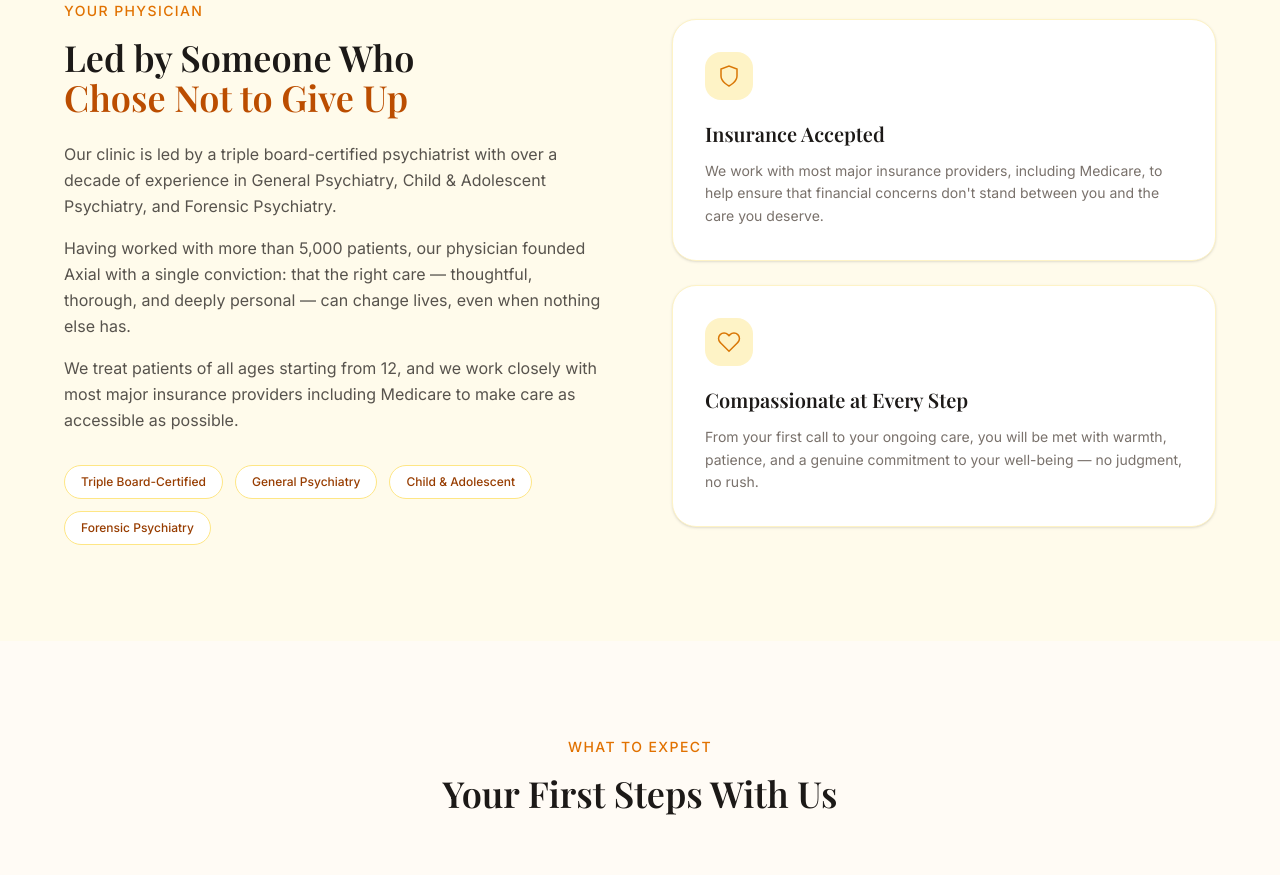
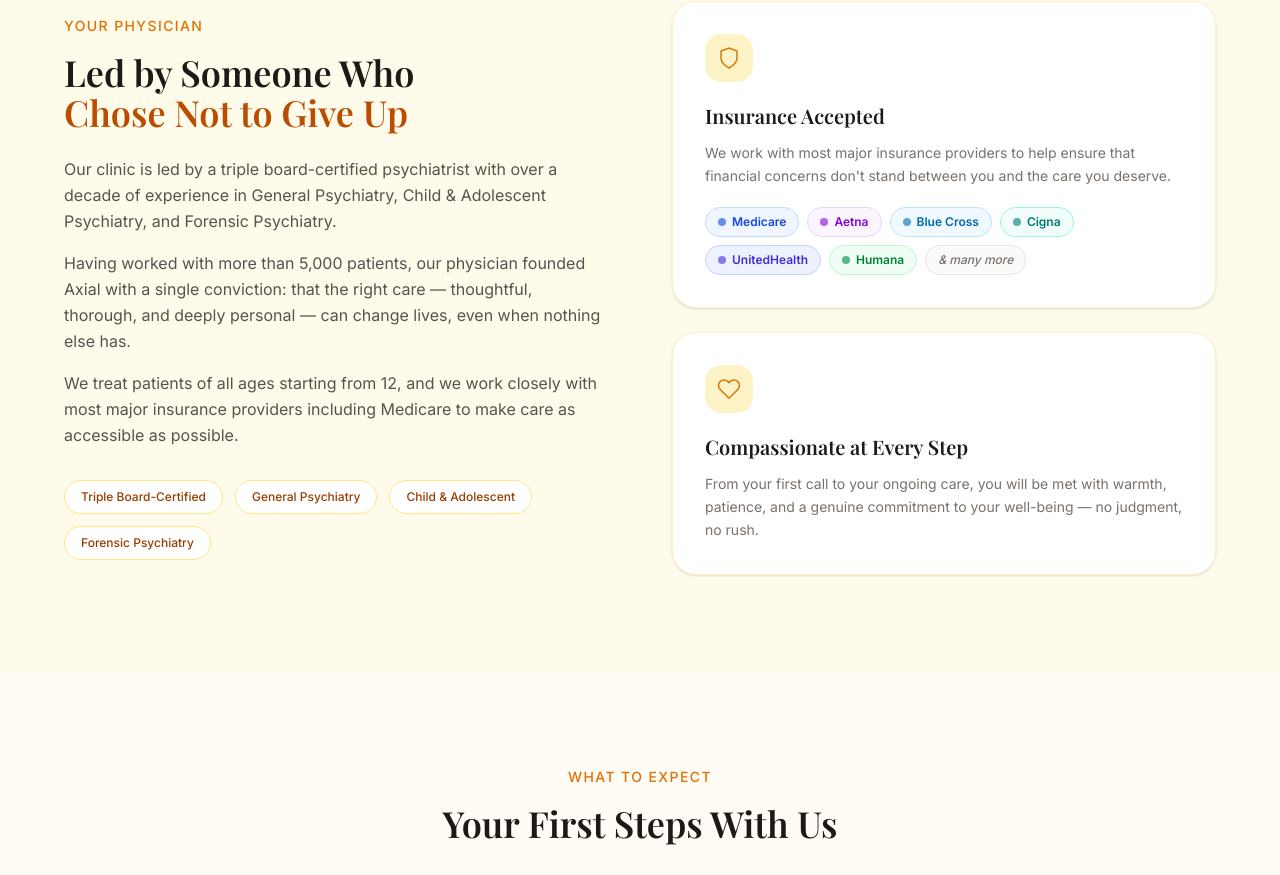
Before and after one commit to haramrit09k/axial-holistic-dep, a Next.js app: page / in a window 1280 px wide. Shown: the part 2880-3755 px from the top of the page. Built offline with nearby package versions, Linux system fonts and the light colour scheme.

Commit message:
feat: add insurance provider badges to insurance section
Co-Authored-By: Claude Sonnet 4.6 <noreply@anthropic.com>
Claude-Session: https://claude.ai/code/session_016hzh5MP5fkovxkqXhJahNy

```diff
--- a/app/page.tsx
+++ b/app/page.tsx
@@ -419,11 +419,36 @@ export default function Home() {
                   >
                     Insurance Accepted
                   </h3>
-                  <p className="text-stone-500 text-sm leading-relaxed">
-                    We work with most major insurance providers, including
-                    Medicare, to help ensure that financial concerns
-                    don&apos;t stand between you and the care you deserve.
+                  <p className="text-stone-500 text-sm leading-relaxed mb-5">
+                    We work with most major insurance providers to help ensure
+                    that financial concerns don&apos;t stand between you and
+                    the care you deserve.
                   </p>
+
+                  {/* Insurance provider badges */}
+                  <div className="flex flex-wrap gap-2">
+                    {[
+                      { name: "Medicare", bg: "bg-blue-50", border: "border-blue-200", text: "text-blue-700" },
+                      { name: "Aetna", bg: "bg-purple-50", border: "border-purple-200", text: "text-purple-700" },
+                      { name: "Blue Cross", bg: "bg-sky-50", border: "border-sky-200", text: "text-sky-700" },
+                      { name: "Cigna", bg: "bg-teal-50", border: "border-teal-200", text: "text-teal-700" },
+                      { name: "UnitedHealth", bg: "bg-indigo-50", border: "border-indigo-200", text: "text-indigo-700" },
+                      { name: "Humana", bg: "bg-green-50", border: "border-green-200", text: "text-green-700" },
+                    ].map(({ name, bg, border, text }) => (
+                      <span
+                        key={name}
+                        className={`inline-flex items-center gap-1.5 ${bg} ${border} ${text} border text-xs font-semibold px-3 py-1.5 rounded-full`}
+                      >
+                        <span className={`w-2 h-2 rounded-full ${bg.replace("50", "400").replace("bg-", "bg-")}`}
+                          style={{ background: "currentColor", opacity: 0.6 }}
+                        />
+                        {name}
+                      </span>
+                    ))}
+                    <span className="inline-flex items-center bg-stone-50 border border-stone-200 text-stone-500 text-xs font-medium px-3 py-1.5 rounded-full italic">
+                      & many more
+                    </span>
+                  </div>
                 </div>
 
                 <div className="bg-white rounded-3xl p-8 border border-amber-100 shadow-sm">
```
